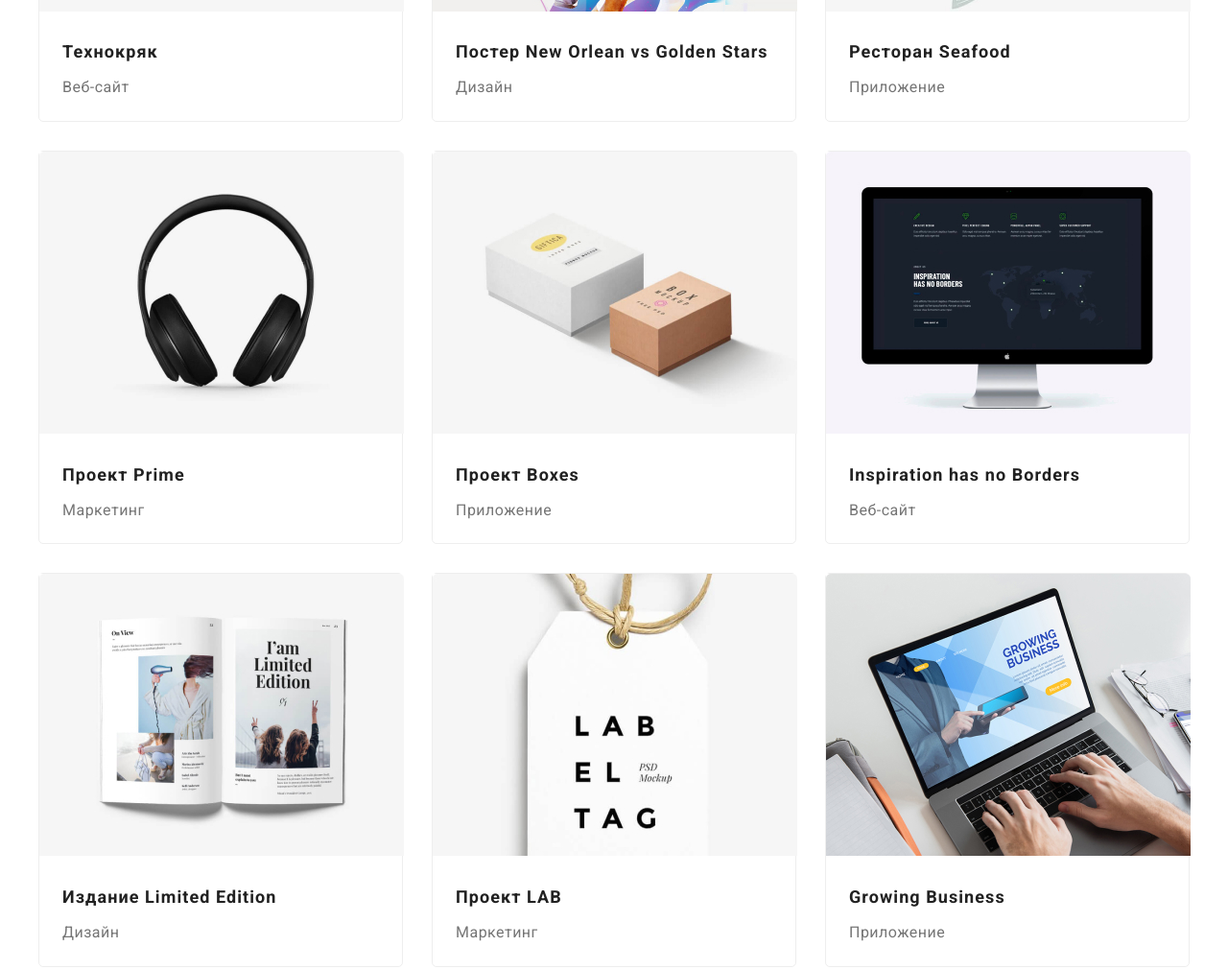
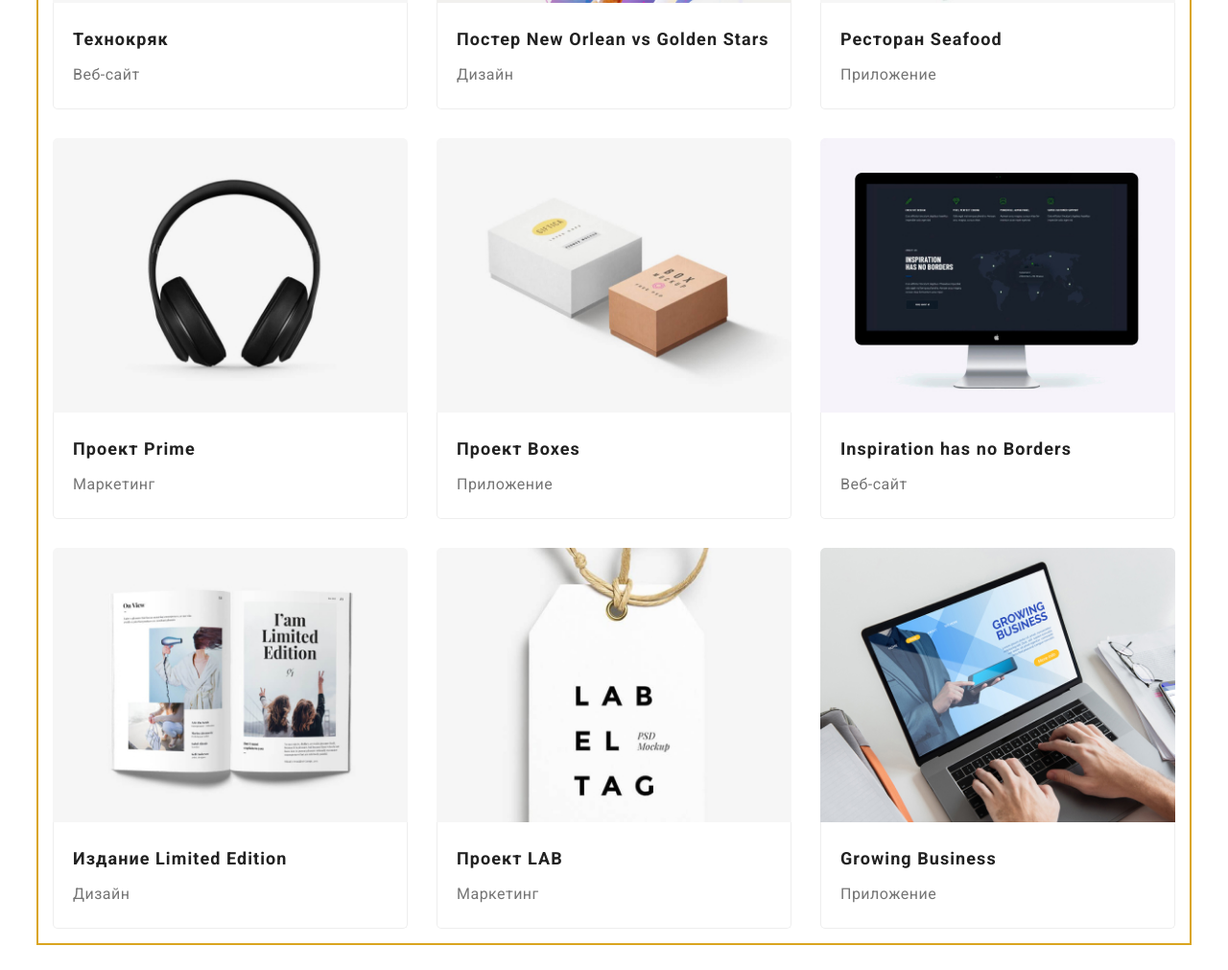
Before and after one commit to olena-kharchenko/goit-markup-hw-03, a plain HTML site: page portfolio.html in a window 1280 px wide. Shown: the part 546-1557 px from the top of the page at 96% size. Drawn offline with nearby package versions, Linux system fonts and the light colour scheme.

Commit message:
Изменение ширины контейнера и новый бордер в портфолио

```diff
--- a/css/styles.css
+++ b/css/styles.css
@@ -37,16 +37,16 @@ body {
   background-color: var(--primary-white-color);
   color: var(--primary-text-color);
 
-  font-family: Roboto, sans-serif;
+  font-family: "Roboto", sans-serif;
 }
 
 .container {
   margin-left: auto;
   margin-right: auto;
-  width: 1230px;
+  width: 1200px;
   padding-left: 15px;
   padding-right: 15px;
-  /* outline: 2px solid goldenrod; */
+  outline: 2px solid goldenrod;
 }
 
 h1,
@@ -96,7 +96,7 @@ p {
   display: block;
   padding-top: 24px;
   padding-bottom: 25px;
-  margin-right: 86px;
+  margin-right: 85px;
 
   color: var(--primary-black-color);
   text-decoration: none;
@@ -157,7 +157,7 @@ p {
 .hero {
   text-align: center;
 
-  /* outline: 2px solid red; */
+  outline: 2px solid red;
 }
 
 .hero-title {
@@ -207,8 +207,8 @@ p {
   padding-bottom: 94px;
 }
 
-.no-pad-bottom {
-  padding-bottom: 0;
+.underline {
+  border-bottom: 1px solid #ececec;
 }
 
 .section .title {
@@ -364,6 +364,10 @@ p {
   width: 175px;
 }
 
+.flex-company img {
+  display: block;
+}
+
 .flex-company .item:not(:last-child) {
   margin-right: 30px;
 }
@@ -378,6 +382,8 @@ footer {
 
 .flex-footer {
   display: flex;
+  align-items: baseline;
+  justify-content: space-between;
   padding-bottom: 28px;
 
   border-bottom: 1px solid rgba(255, 255, 255, 0.1);
@@ -387,7 +393,6 @@ footer {
   padding-top: 0;
   padding-bottom: 0;
   margin-bottom: 10px;
-  margin-right: 281px;
 
   color: var(--primary-white-color);
 
@@ -403,6 +408,9 @@ footer {
 }
 
 .address-nav {
+  display: flex;
+  flex-direction: column;
+
   font-style: normal;
   font-weight: 400;
   font-size: 14px;
@@ -509,13 +517,10 @@ footer {
 }
 
 .flex-examples .item {
-  width: 380px;
+  width: 370px;
   margin: 15px;
-  padding-bottom: 20px;
 
   background: var(--primary-white-color);
-  border: 1px solid #eeeeee;
-  border-radius: 5px;
 }
 
 .portfolio h2 {
@@ -527,11 +532,6 @@ footer {
   font-size: 18px;
   line-height: 2;
   letter-spacing: 0.06em;
-  text-indent: 24px;
-}
-
-.sсreenshot {
-  margin-bottom: 20px;
 }
 
 .caption {
@@ -539,7 +539,6 @@ footer {
   font-size: 16px;
   line-height: 1.87;
   letter-spacing: 0.03em;
-  text-indent: 24px;
 }
 
 .description {
@@ -549,5 +548,25 @@ footer {
   font-size: 18px;
   line-height: 1.56;
   letter-spacing: 0.03em;
-  text-indent: 24px;
 }
+/* Оформление карточек портфолио */
+.card {
+  width: 370px;
+  border-top-left-radius: 5px;
+  border-top-right-radius: 5px;
+  overflow: hidden;
+}
+
+.card img {
+  display: block;
+}
+
+.card-content {
+  padding: 20px 20px;
+  background: #ffffff;
+  /* Рамка не везде а только с трёх сторон */
+  border: 1px solid #eeeeee;
+  border-top: 0;
+  border-bottom-right-radius: 5px;
+  border-bottom-left-radius: 5px;
+}
--- a/portfolio.html
+++ b/portfolio.html
@@ -67,148 +67,174 @@
           <div class="portfolio">
             <ul class="list flex-examples">
               <li class="item">
-                <a href=""
-                  ><img
-                    class="sсreenshot"
+                <div class="card">
+                  <img
                     src="./images/tehnokryak.jpg"
                     alt="Скриншот веб-сайта"
-                    width="380"
-                /></a>
+                    width="370"
+                  />
+                  <div class="card-content">
                     <h2>Технокряк</h2>
                     <p class="caption">Веб-сайт</p>
+                  </div>
                   <!-- <p class="description">
                   Технокряк это современная площадка распространения
                   коронавируса. Компании используют эту платформу для цифрового
                   шпионажа и атак на защищённые сервера конкурентов.
                 </p> -->
+                </div>
               </li>
               <li class="item">
-                <a href=""
-                  ><img
+                <div class="card">
+                  <img
                     class="sсreenshot"
                     src="./images/new-orlean.jpg"
                     alt="постер с баскетболистами"
-                    width="380"
-                /></a>
+                    width="370"
+                  />
+                  <div class="card-content">
                     <h2>Постер New Orlean vs Golden Stars</h2>
                     <p class="caption">Дизайн</p>
+                  </div>
                   <!-- <p class="description">
                   Технокряк это современная площадка распространения
                   коронавируса. Компании используют эту платформу для цифрового
                   шпионажа и атак на защищённые сервера конкурентов.
                 </p> -->
+                </div>
               </li>
               <li class="item">
-                <a href=""
-                  ><img
+                <div class="card">
+                  <img
                     class="sсreenshot"
                     src="./images/rest-seafood.jpg"
                     alt="рыба"
-                    width="380"
-                /></a>
+                    width="370"
+                  />
+                  <div class="card-content">
                     <h2>Ресторан Seafood</h2>
                     <p class="caption">Приложение</p>
+                  </div>
                   <!-- <p class="description">
                   Технокряк это современная площадка распространения
                   коронавируса. Компании используют эту платформу для цифрового
                   шпионажа и атак на защищённые сервера конкурентов.
                 </p> -->
+                </div>
               </li>
               <li class="item">
-                <a href=""
-                  ><img
+                <div class="card">
+                  <img
                     class="sсreenshot"
                     src="./images/prima.jpg"
                     alt="наушники"
-                    width="380"
-                /></a>
+                    width="370"
+                  />
+                  <div class="card-content">
                     <h2>Проект Prime</h2>
                     <p class="caption">Маркетинг</p>
+                  </div>
                   <!-- <p class="description">
                   Технокряк это современная площадка распространения
                   коронавируса. Компании используют эту платформу для цифрового
                   шпионажа и атак на защищённые сервера конкурентов.
                 </p> -->
+                </div>
               </li>
               <li class="item">
-                <a href=""
-                  ><img
+                <div class="card">
+                  <img
                     class="sсreenshot"
                     src="./images/boxes.jpg"
                     alt="две коробочки"
-                    width="380"
-                /></a>
+                    width="370"
+                  />
+                  <div class="card-content">
                     <h2>Проект Boxes</h2>
                     <p class="caption">Приложение</p>
+                  </div>
                   <!-- <p class="description">
                   Технокряк это современная площадка распространения
                   коронавируса. Компании используют эту платформу для цифрового
                   шпионажа и атак на защищённые сервера конкурентов.
                 </p> -->
+                </div>
               </li>
               <li class="item">
-                <a href=""
-                  ><img
+                <div class="card">
+                  <img
                     class="sсreenshot"
                     src="./images/inspiration.jpg"
                     alt="монитор"
-                    width="380"
-                /></a>
+                    width="370"
+                  />
+                  <div class="card-content">
                     <h2>Inspiration has no Borders</h2>
                     <p class="caption">Веб-сайт</p>
+                  </div>
                   <!-- <p class="description">
                   Технокряк это современная площадка распространения
                   коронавируса. Компании используют эту платформу для цифрового
                   шпионажа и атак на защищённые сервера конкурентов.
                 </p> -->
+                </div>
               </li>
               <li class="item">
-                <a href=""
-                  ><img
+                <div class="card">
+                  <img
                     class="sсreenshot"
                     src="./images/izdanie.jpg"
                     alt="журнал"
-                    width="380"
-                /></a>
+                    width="370"
+                  />
+                  <div class="card-content">
                     <h2>Издание Limited Edition</h2>
                     <p class="caption">Дизайн</p>
+                  </div>
                   <!-- <p class="description">
                   Технокряк это современная площадка распространения
                   коронавируса. Компании используют эту платформу для цифрового
                   шпионажа и атак на защищённые сервера конкурентов.
                 </p> -->
+                </div>
               </li>
               <li class="item">
-                <a href=""
-                  ><img
+                <div class="card">
+                  <img
                     class="sсreenshot"
                     src="./images/lab.jpg"
                     alt="ярлык"
-                    width="380"
-                /></a>
+                    width="370"
+                  />
+                  <div class="card-content">
                     <h2>Проект LAB</h2>
                     <p class="caption">Маркетинг</p>
+                  </div>
                   <!-- <p class="description">
                   Технокряк это современная площадка распространения
                   коронавируса. Компании используют эту платформу для цифрового
                   шпионажа и атак на защищённые сервера конкурентов.
                 </p> -->
+                </div>
               </li>
               <li class="item">
-                <a href=""
-                  ><img
+                <div class="card">
+                  <img
                     class="sсreenshot"
                     src="./images/business.jpg"
                     alt="ноутбук"
-                    width="380"
-                /></a>
+                    width="370"
+                  />
+                  <div class="card-content">
                     <h2>Growing Business</h2>
                     <p class="caption">Приложение</p>
+                  </div>
                   <!-- <p class="description">
                   Технокряк это современная площадка распространения
                   коронавируса. Компании используют эту платформу для цифрового
                   шпионажа и атак на защищённые сервера конкурентов.
                 </p> -->
+                </div>
               </li>
             </ul>
           </div>
@@ -224,11 +250,10 @@
               <span class="accent">Web</span> Studio
             </a>
             <address class="address-nav">
-              <a href="#" class="link item">г. Киев, пр-т Леси Украинки, 26</a
-              ><br />
+              <a href="#" class="link item">г. Киев, пр-т Леси Украинки, 26</a>
               <a href="mailto:info@devstudio.com" class="transparent item"
                 >info@example.com</a
-              ><br />
+              >
               <a href="tel:+380991111111" class="transparent item"
                 >+38 099 111 11 11</a
               >
```
Also changed, not shown: index.html (+16 -17 lines). Lines whose indentation alone changed are shown as unchanged.
